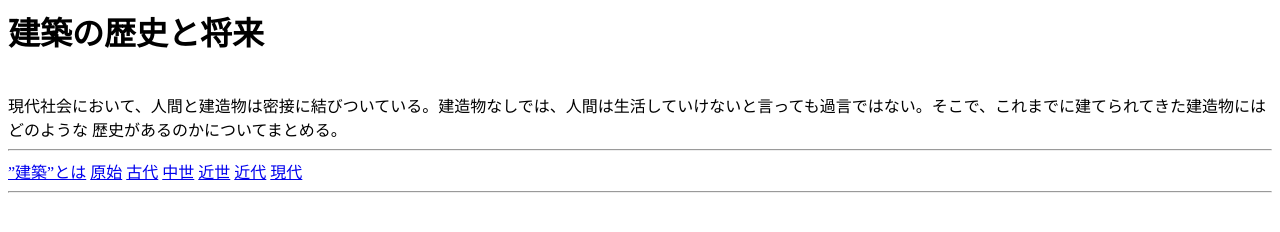
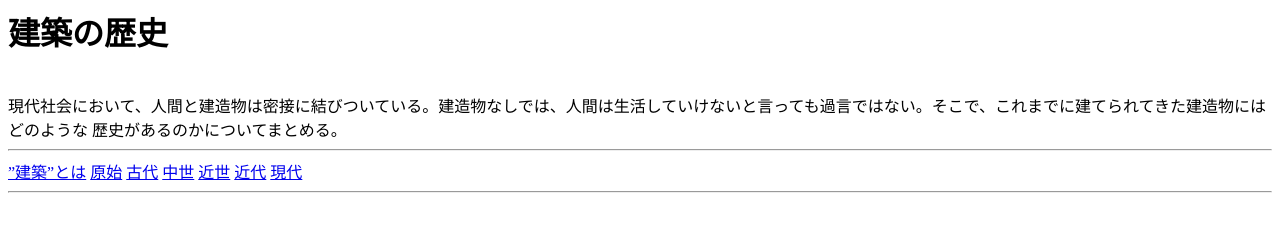
Before and after one commit to 240039z/240039z.github.io, a plain HTML site: page cl2020.html in a window 1280 px wide. Drawn offline with Linux system fonts and the light colour scheme.

Commit message:
Update cl2020.html

```diff
--- a/cl2020.html
+++ b/cl2020.html
@@ -3,7 +3,7 @@
 <title>建築の歴史</title>
 </head>
 <body>
-<H1>建築の歴史と将来</H1><BR>
+<H1>建築の歴史</H1><BR>
 現代社会において、人間と建造物は密接に結びついている。建造物なしでは、人間は生活していけないと言っても過言ではない。そこで、これまでに建てられてきた建造物にはどのような
 歴史があるのかについてまとめる。
 <HR>
```
